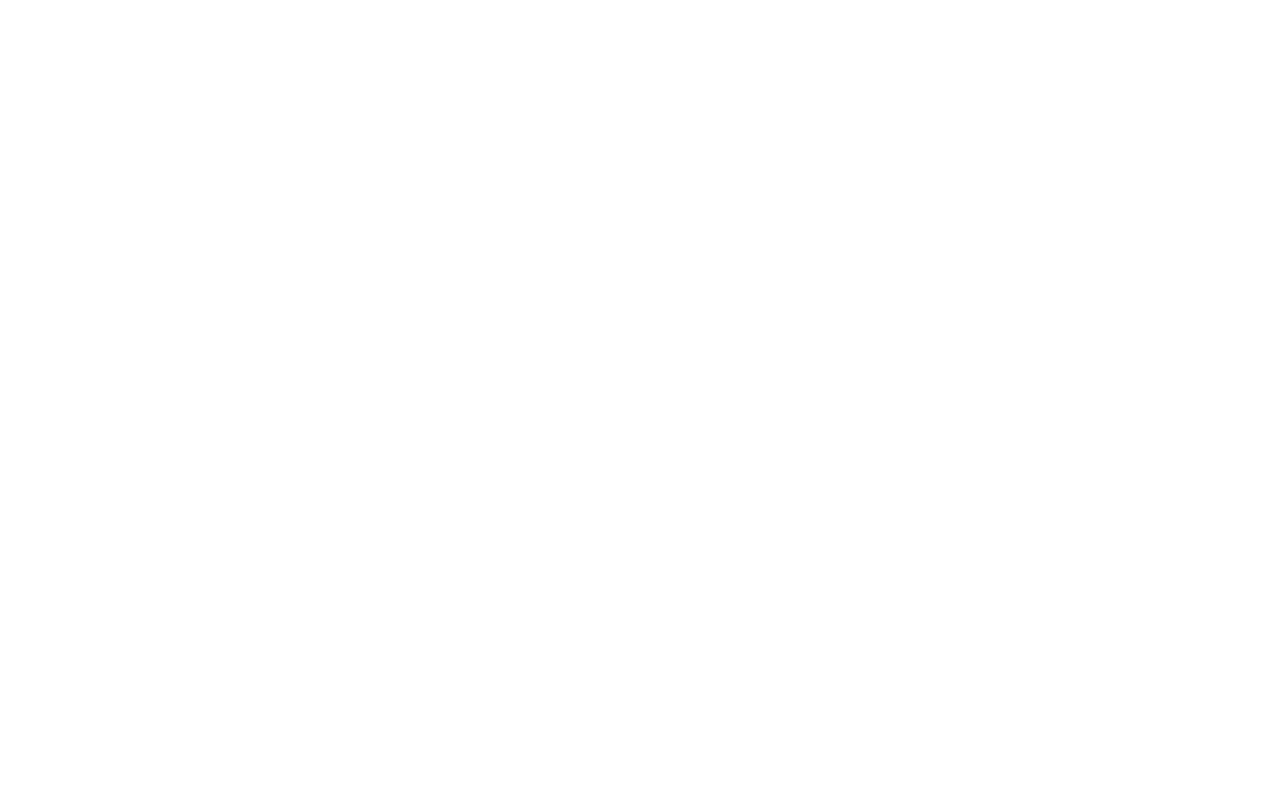
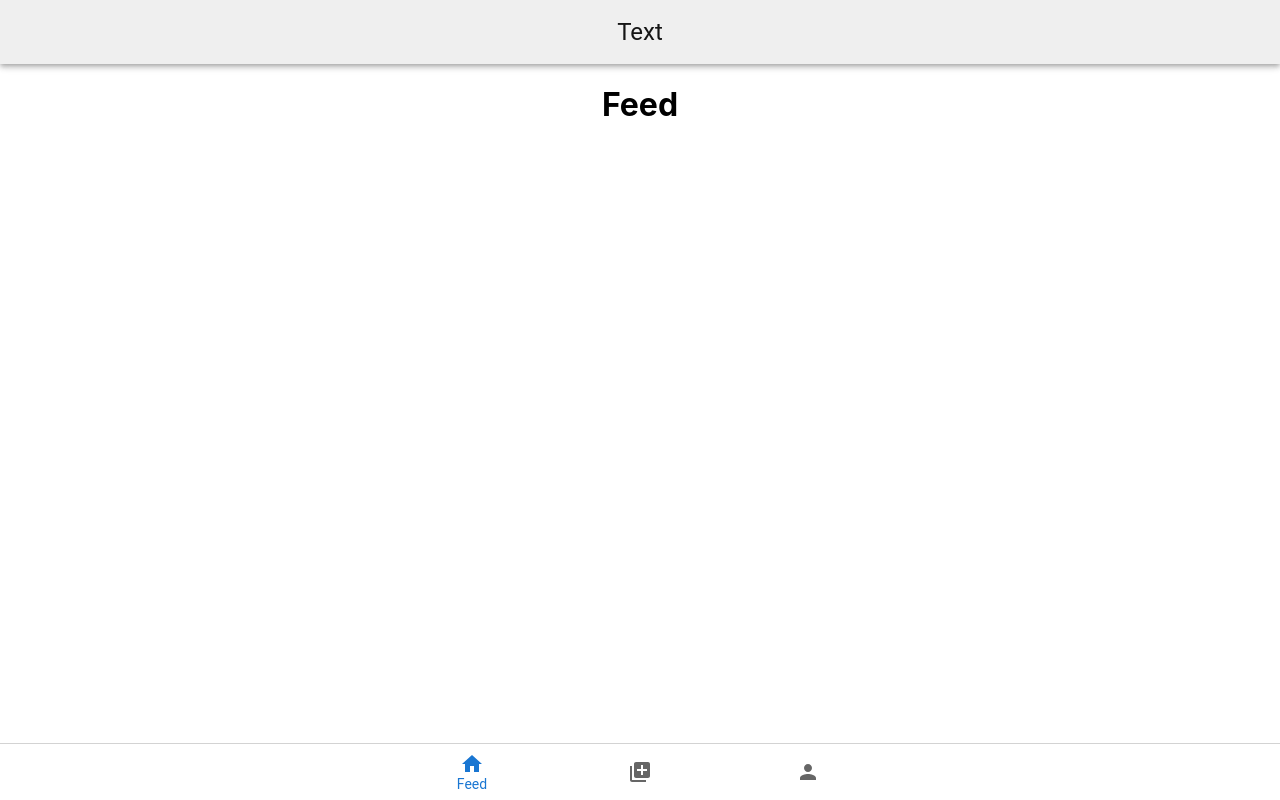
Before and after one commit to AvishayDev/Instagram, a React (Create React App) app in the folder frontend/: page /feed in a window 1280 px wide. Before the commit this address had no page. Built offline with nearby package versions, Linux system fonts and the light colour scheme.

Commit message:
remove userId from the path. (#7)
makenavbar to work.

```diff
--- a/frontend/src/App.tsx
+++ b/frontend/src/App.tsx
@@ -29,7 +29,7 @@ function App() {
                 </Route>
               </Route>
 
-              <Route path='user/:id' element={<Layout hasNavbar={true}/>}>
+              <Route element={<Layout hasNavbar={true}/>}>
                 <Route path='feed' element={<Feed/>}/>
                 <Route path='share' element={<Share/>}/>
                 <Route path='profile' element={<Profile/>}/>
--- a/frontend/src/components/Navbar.tsx
+++ b/frontend/src/components/Navbar.tsx
@@ -2,14 +2,25 @@ import {BottomNavigation, BottomNavigationAction} from '@mui/material'
 import HomeIcon from '@mui/icons-material/Home';
 import AddToPhotosIcon from '@mui/icons-material/AddToPhotos';
 import PersonIcon from '@mui/icons-material/Person';
-import { useEffect, useState } from 'react';
+import { useState } from 'react';
+import { useNavigate } from 'react-router-dom';
+
+
+const NavigateValues: string[] = [
+    'feed',
+    'share',
+    'profile'
+]
+
 
 function NavBar() {
     const [value,setValue] = useState(0);
+    const navigate = useNavigate();
 
-    useEffect(()=>{
-        console.log(value)
-    },[value])
+    const handleNavigation = (event:any, newValue:number) => {
+        setValue(newValue)
+        navigate(`/${NavigateValues[newValue]}`)
+    }
 
     return (
         <BottomNavigation
@@ -19,7 +30,7 @@ function NavBar() {
                     borderTop: '#d3d3d3 solid 1px',
                     bottom:0}}
                 value={value}
-                onChange={(event,newValue)=> setValue(newValue)}>
+                onChange={handleNavigation}>
             <BottomNavigationAction label='Feed' icon={<HomeIcon/>}/>
             <BottomNavigationAction label='Share' icon={<AddToPhotosIcon/>}/>
             <BottomNavigationAction label='Profile' icon={<PersonIcon/>}/>
--- a/frontend/src/pages/Layout.tsx
+++ b/frontend/src/pages/Layout.tsx
@@ -1,4 +1,4 @@
-import { Outlet } from "react-router";
+import { Outlet, useParams } from "react-router";
 import Header from "../components/Header";
 import NavBar from "../components/Navbar";
 import { Box } from "@mui/material";
@@ -7,6 +7,7 @@ interface LayoutProps {
     hasNavbar: boolean
 }
 function Layout(props:LayoutProps) {
+
     return (
         <Box sx={{ height: '100vh', display: 'flex', flexDirection: 'column' }}>
 
```
